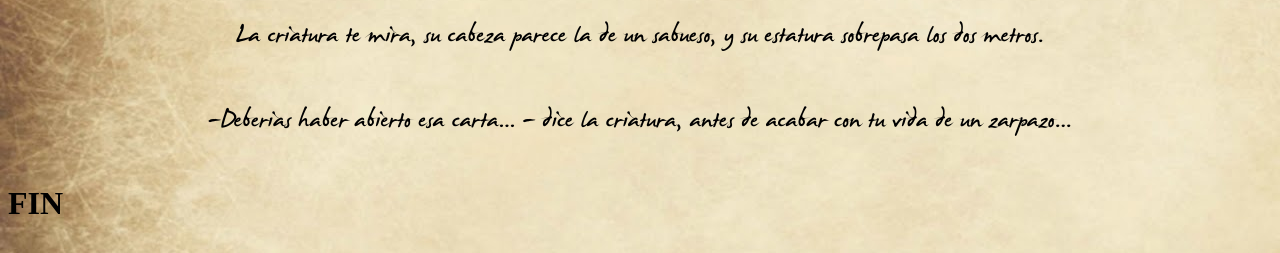
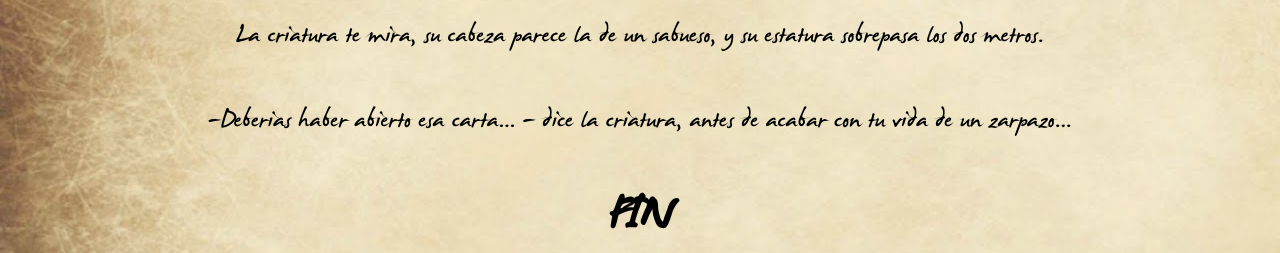
Before and after one commit to LaraRodriguez/Bajo_la_sombra_del_aguila, a plain HTML site: page KnightHouse/Muerte2.html in a window 1280 px wide. Shown: the part 535-788 px from the top of the page. Drawn offline with Linux system fonts and the light colour scheme; files that its build step writes are made by us from their sources; files whose address does not match are found by name.

Commit message:
redireccion

```diff
--- a/KnightHouse/Muerte2.html
+++ b/KnightHouse/Muerte2.html
@@ -4,7 +4,7 @@
         <title>Bajo la sombra del aguila</title>
         <meta charset="UTF-8">
         <meta name="viewport" content="width=device-width, initial-scale=1">
-        <link href="css/style.css" rel="stylesheet">
+        <link href="../KnightHouse/styleKnight.css" rel="stylesheet">
     </head>
     <body>
     <p>Decides no abrir la carta y dejarla para despues...</p>
```
Also changed, not shown: KnightHouse/Carta.html (+1 -1 lines).
